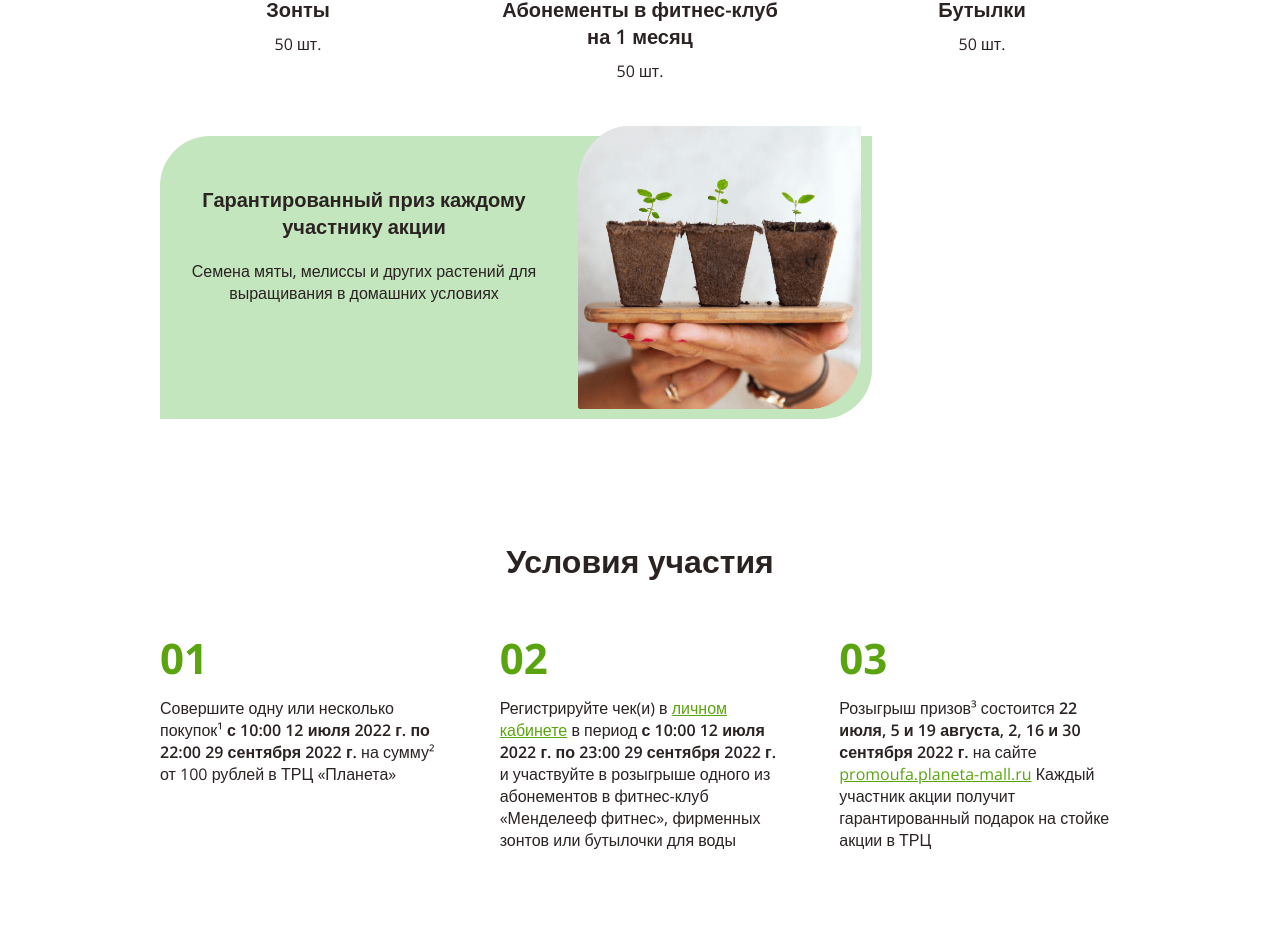
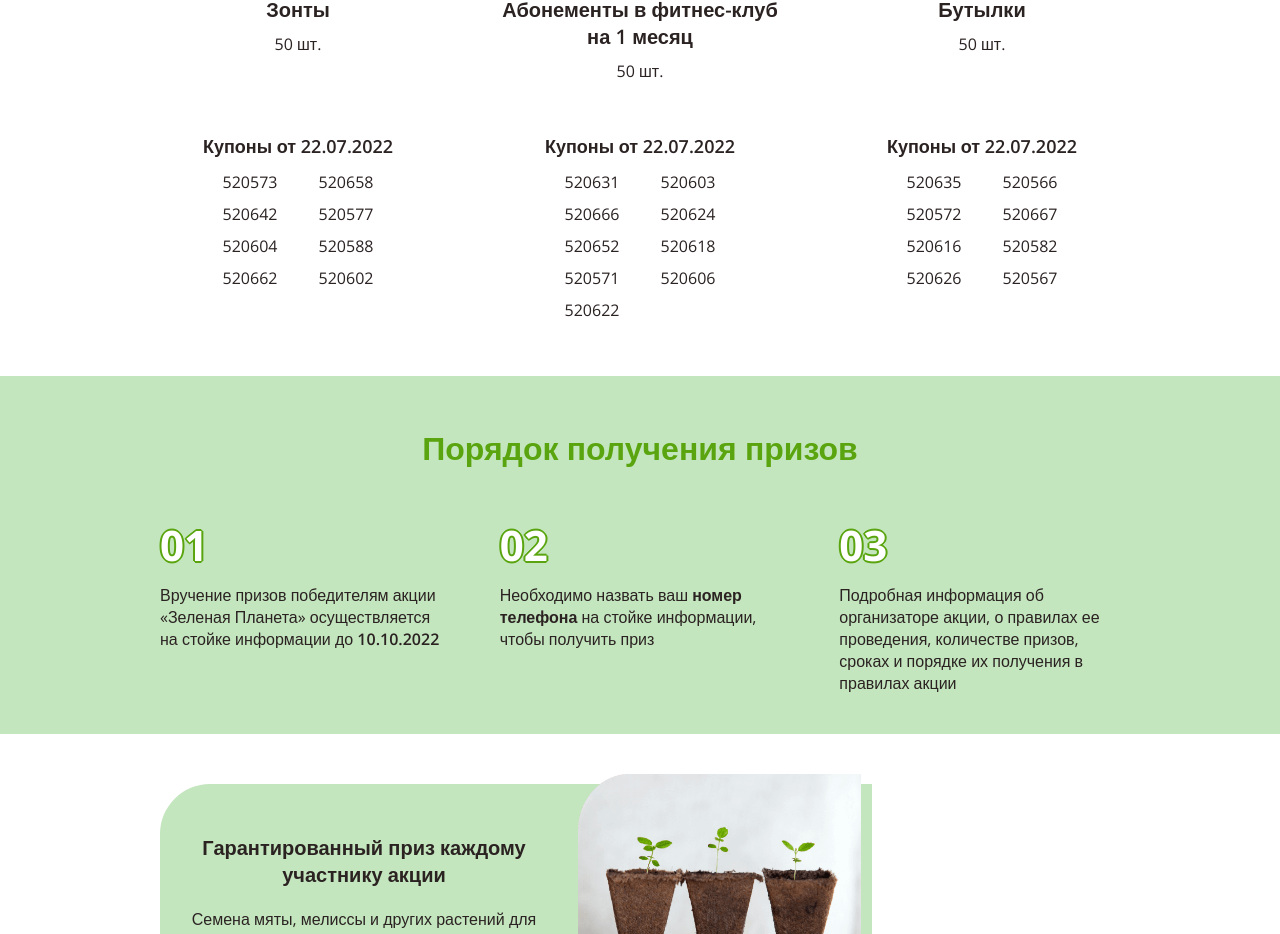
Before and after one commit to Filatov-Nikita/planeta-green, a Vue app: page / in a window 1280 px wide. Shown: the part 2452-3386 px from the top of the page. Built offline with nearby package versions, Linux system fonts and the light colour scheme; no server answers.

Commit message:
feat: правки

```diff
--- a/src/App.vue
+++ b/src/App.vue
@@ -1,11 +1,11 @@
 <template>
-  <!-- <MainFinal /> -->
-  <Main />
+  <MainFinal />
+  <!-- <Main /> -->
 </template>
 
 <script>
-import Main from './components/Main.vue';
-// import MainFinal from './components/MainFinal.vue';
+// import Main from './components/Main.vue';
+import MainFinal from './components/MainFinal.vue';
 
 export default {
   name: 'App',
@@ -31,13 +31,13 @@ export default {
         if(response.status !== 200) throw 'ответ не 200';
         this.counter.value = await response.json();
       } catch(e) {
-        alert('не удалось получить данные счетчика');
+        console.error('не удалось получить данные счетчика');
       }
     }
   },
   components: {
-    Main,
-    // MainFinal
+    // Main,
+    MainFinal
   }
 }
 </script>
--- a/src/components/MainFinal.vue
+++ b/src/components/MainFinal.vue
@@ -29,8 +29,12 @@ export default {
   data() {
     return {
       coupons: {
-        '22.07.2022': c1,
-        '05.08.2022': c1,
+        '22.07.2022': {
+          umbrella: [ '520573', '520658', '520642', '520577', '520604', '520588', '520662', '520602' ],
+          fitness: [ '520631', '520603', '520666', '520624', '520652', '520618', '520571', '520606', '520622' ],
+          bottle: [ '520635', '520566', '520572', '520667', '520616', '520582', '520626', '520567' ]
+        },
+        // '05.08.2022': c1,
         // '19.08.2022': c1,
         // '02.09.2022': c1,
         // '16.09.2022': c1,
```
